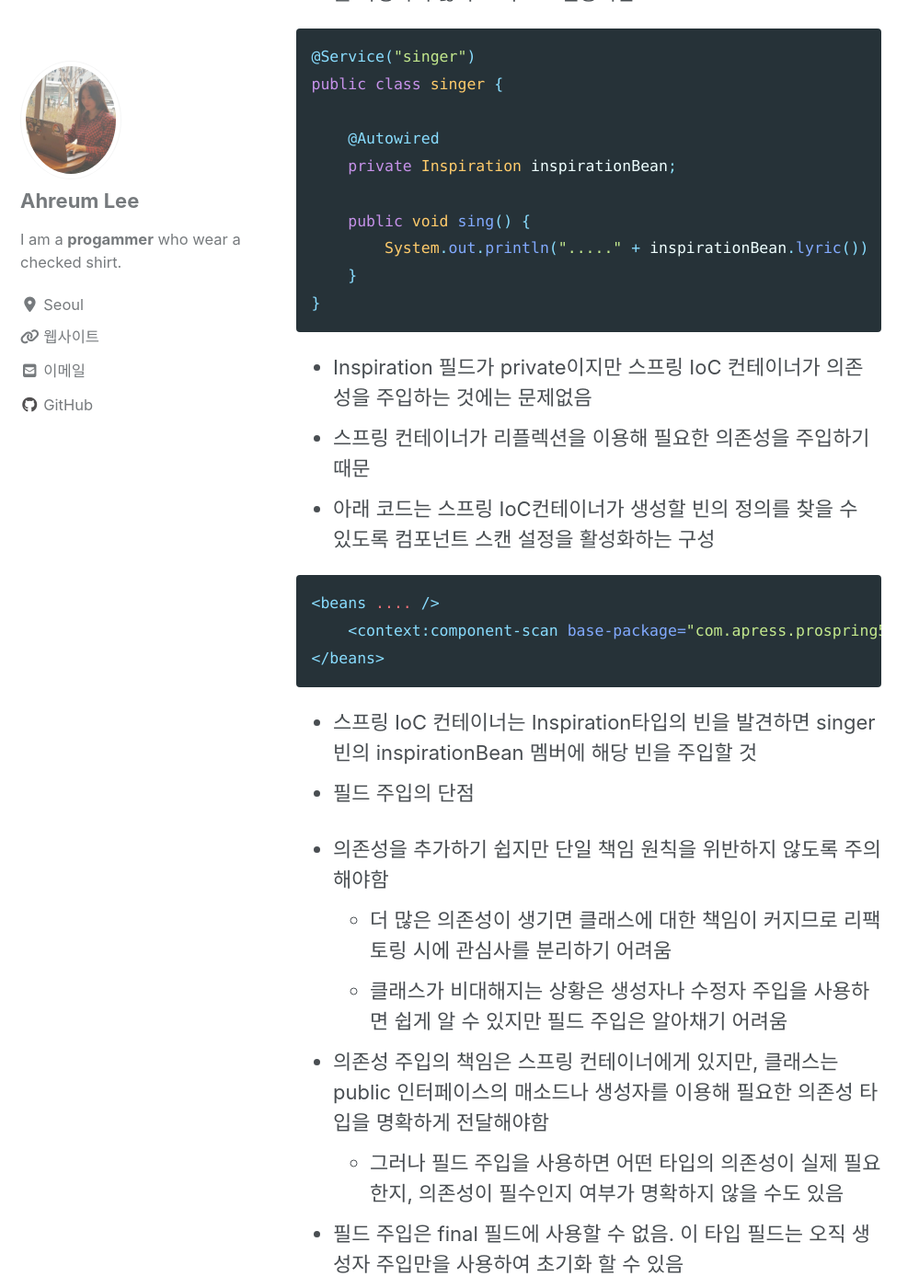
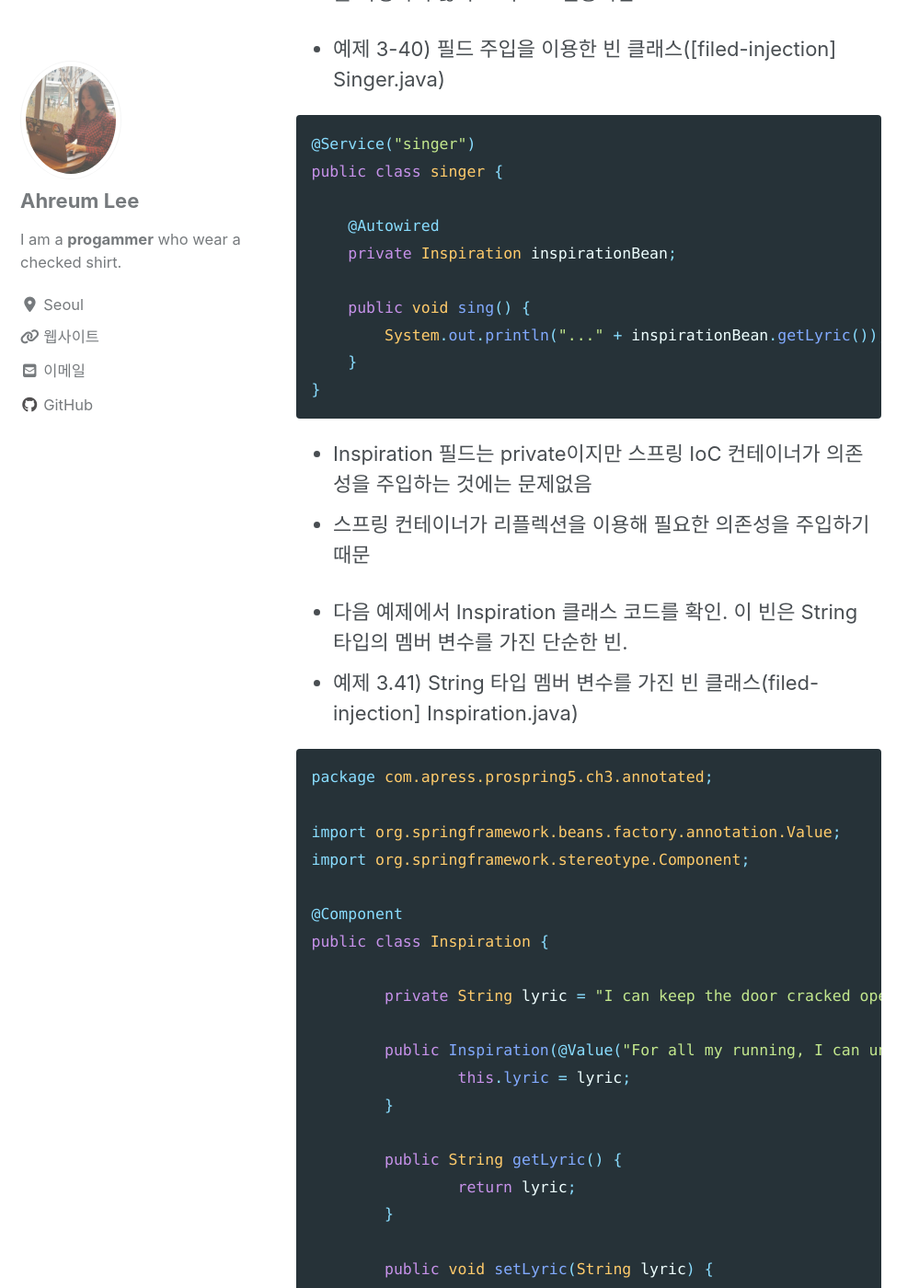
Before and after one commit to boniato/boniato.github.io, a Jekyll site: the page built from _posts/spring5/2020-07-07-chapter3_spring_IoC_and_DI.md, in a window 1280 px wide and 1400 px high, scrolled down 29301 px. Shown: the whole window at 92% size, without its empty margins (0-999 px from the left). Built offline with Jekyll 4.4.1, drawn with Linux system fonts in a browser that asks for light colours; cached includes are drawn as plain includes; nearby versions of some CDN libraries; comment, search, counter and statistics services are not loaded; some of the changed text lies outside the part shown.

Commit message:
Update 2020-07-07-chapter3_spring_IoC_and_DI.md

````diff
--- a/_posts/spring5/2020-07-07-chapter3_spring_IoC_and_DI.md
+++ b/_posts/spring5/2020-07-07-chapter3_spring_IoC_and_DI.md
@@ -804,6 +804,8 @@
 * 클래스 멤버 변수에 @Autowired 애너테이션을 적용
 * 의존성이 필요한 객체의 내부에서만 주입된 의존성을 사용할 경우 사용 하면 개발자가 빈 초기 생성 시 의존성 주입에 사용되는 코드를 작성하지 않아도 되므로 실용적임
 
+* 예제 3-40) 필드 주입을 이용한 빈 클래스([filed-injection] Singer.java)
+
 ```java
 @Service("singer")
 public class singer {
@@ -812,14 +814,44 @@
     private Inspiration inspirationBean;
 
     public void sing() {
-        System.out.println("....." + inspirationBean.lyric())
-    }
-}
-```
-
-* Inspiration 필드가 private이지만 스프링 IoC 컨테이너가 의존성을 주입하는 것에는 문제없음
+        System.out.println("..." + inspirationBean.getLyric());
+    }
+}
+```
+
+* Inspiration 필드는 private이지만 스프링 IoC 컨테이너가 의존성을 주입하는 것에는 문제없음
 * 스프링 컨테이너가 리플렉션을 이용해 필요한 의존성을 주입하기 때문
+
+* 다음 예제에서 Inspiration 클래스 코드를 확인. 이 빈은 String 타입의 멤버 변수를 가진 단순한 빈.
+* 예제 3.41) String 타입 멤버 변수를 가진 빈 클래스(filed-injection] Inspiration.java)
+
+```java
+package com.apress.prospring5.ch3.annotated;
+
+import org.springframework.beans.factory.annotation.Value;
+import org.springframework.stereotype.Component;
+
+@Component
+public class Inspiration {
+
+	private String lyric = "I can keep the door cracked open, to let light through";
+
+	public Inspiration(@Value("For all my running, I can understand") String lyric) {
+		this.lyric = lyric;
+	}
+
+	public String getLyric() {
+		return lyric;
+	}
+
+	public void setLyric(String lyric) {
+		this.lyric = lyric;
+	}
+}
+```
+
 * 아래 코드는 스프링 IoC컨테이너가 생성할 빈의 정의를 찾을 수 있도록 컴포넌트 스캔 설정을 활성화하는 구성
+* 예제 3-42) 컴포넌트 스캐닝 설정을 한 구성 파일(filed-injection] app-context.xml)
 
 ```xml
 <beans .... />
@@ -828,17 +860,43 @@
 ```
 
 * 스프링 IoC 컨테이너는 Inspiration타입의 빈을 발견하면 singer 빈의 inspirationBean 멤버에 해당 빈을 주입할 것
+* 그래서 다음 코드에 나와 있는 예제를 실행하면 "For all my running, I can understand"이라는 메시지가 콘솔에 출력됨
+* 예제 3-43) 필드 주입 테스트 실행을 위한 FieldInjection 클래스([filed-injection] FieldInjection.java)
+
+```java
+package com.apress.prospring5.ch3.annotated;
+
+import org.springframework.context.support.GenericXmlApplicationContext;
+
+public class FieldInjection {
+
+	public static void main(String... args) {
+
+		GenericXmlApplicationContext ctx = new GenericXmlApplicationContext();
+		ctx.load("classpath:spring/app-context.xml");
+		ctx.refresh();
+
+		Singer singerBean = ctx.getBean(Singer.class);
+		singerBean.sing();
+
+		ctx.close();
+	}
+}
+```
+
+* 하지만 필드 주입은 여러 단점이 있어서 일반적으로 사용을 권장하지 안음!
+
 * 필드 주입의 단점
-
-* 의존성을 추가하기 쉽지만 단일 책임 원칙을 위반하지 않도록 주의해야함
-  * 더 많은 의존성이 생기면 클래스에 대한 책임이 커지므로 리팩토링 시에 관심사를 분리하기 어려움
-  * 클래스가 비대해지는 상황은 생성자나 수정자 주입을 사용하면 쉽게 알 수 있지만 필드 주입은 알아채기 어려움
-* 의존성 주입의 책임은 스프링 컨테이너에게 있지만, 클래스는 public 인터페이스의 매소드나 생성자를 이용해 필요한 의존성 타입을 명확하게 전달해야함
-  * 그러나 필드 주입을 사용하면 어떤 타입의 의존성이 실제 필요한지, 의존성이 필수인지 여부가 명확하지 않을 수도 있음
-* 필드 주입은 final 필드에 사용할 수 없음. 이 타입 필드는 오직 생성자 주입만을 사용하여 초기화 할 수 있음
-* 필드 주입은 의존성을 수동으로 주입해야하므로 테스트 코드를 작성하기 어려움
-
-<br>
+  * 의존성을 추가하기 쉽지만 단일 책임 원칙을 위반하지 않도록 주의해야함
+    * 더 많은 의존성이 생기면 클래스에 대한 책임이 커지므로 리팩토링 시에 관심사를 분리하기 어려움
+    * 클래스가 비대해지는 상황은 생성자나 수정자 주입을 사용하면 쉽게 알 수 있지만 필드 주입은 알아채기 어려움
+  * 의존성 주입의 책임은 스프링 컨테이너에게 있지만, 클래스는 public 인터페이스의 매소드나 생성자를 이용해 필요한 의존성 타입을 명확하게 전달해야함
+    * 그러나 필드 주입을 사용하면 어떤 타입의 의존성이 실제 필요한지, 의존성이 필수인지 여부가 명확하지 않을 수도 있음
+  * 필드 주입은 final 필드에 사용할 수 없음. 이 타입 필드는 오직 생성자 주입만을 사용하여 초기화 할 수 있음
+  * 필드 주입은 의존성을 수동으로 주입해야하므로 테스트 코드를 작성하기 어려움
+
+<br>
+
 3.5.3.5 **주입 인자 사용**하기
 
 * 스프링은 다른 컴포넌트나 단순 값 외에 자바 컬렉션, 외부에 정의된 프로퍼티, 다른 팩터의 빈을 주입할 수 있도록 많은 옵션의 주입인자를 지원함
````
